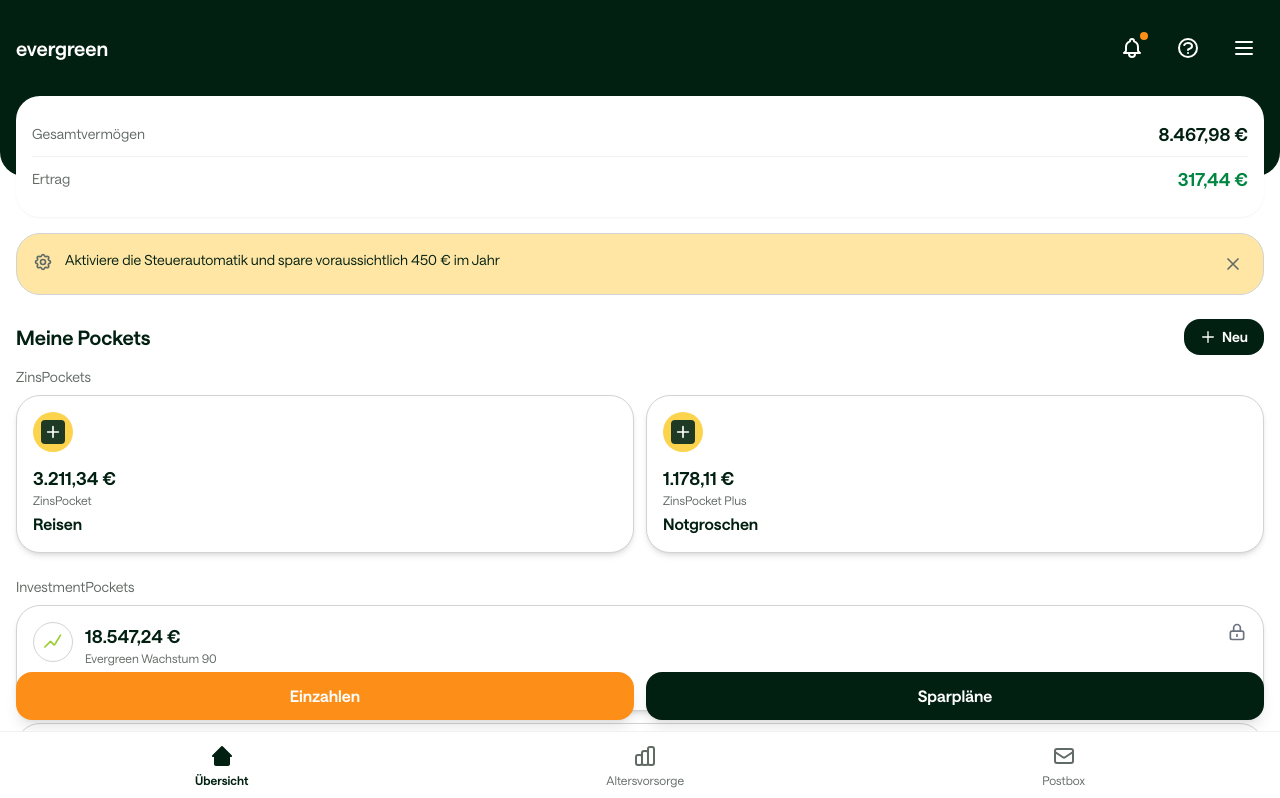
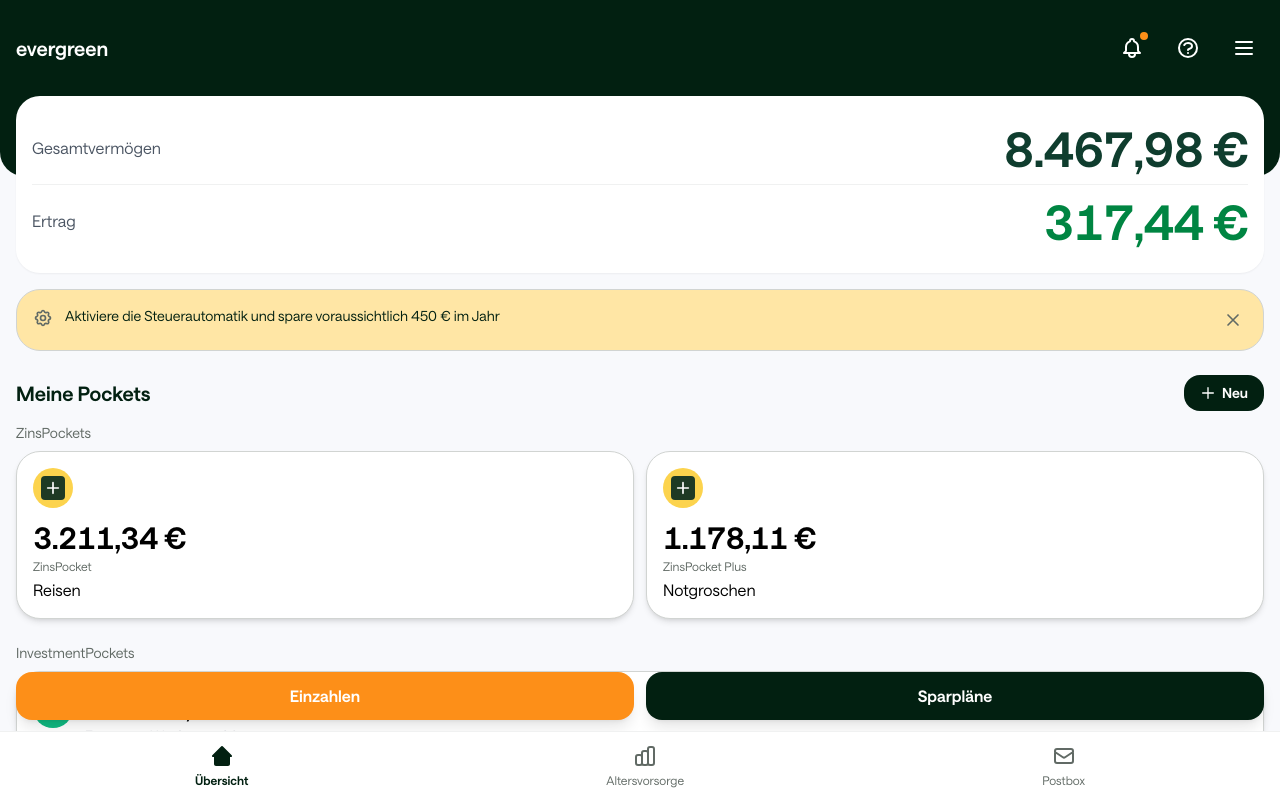
Before and after one commit to ivenkurz/kindersparplan, a Next.js app: page /Dashboard in a window 1280 px wide. Shown: the top 798 px of the page. Built offline with nearby package versions, Linux system fonts and the light colour scheme.

Commit message:
feat: Saans typography for cards/pockets, web app bg #F8F9FC

```diff
--- a/app/Dashboard/page.tsx
+++ b/app/Dashboard/page.tsx
@@ -34,7 +34,7 @@
   }, []);
 
   return (
-    <main className="min-h-screen bg-ds-neutral-0 font-saans pb-[calc(5rem+env(safe-area-inset-bottom))]">
+    <main className="min-h-screen bg-ds-app-bg font-saans pb-[calc(5rem+env(safe-area-inset-bottom))]">
       {/* Sticky Header + Account Card */}
       <div className="sticky top-0 z-50">
         {/* Header – #022011 (ds-neutral-100) */}
@@ -62,16 +62,16 @@
           </div>
         </header>
 
-        {/* Account Summary Card – ohne Ein- und Auszahlungen */}
-        <section className="px-4 -mt-20 pb-0">
+        {/* Account Summary Card – Saans, Vermögens-Typografie */}
+        <section className="px-4 -mt-20 pb-0 font-saans">
           <div className="rounded-ds-lg bg-ds-neutral-0 shadow-sm p-4">
-            <div className="flex justify-between items-center py-2 border-b border-ds-neutral-10">
-              <span className="text-sm text-ds-neutral-70">Gesamtvermögen</span>
-              <span className="text-lg font-bold text-ds-neutral-100">{formatCurrency(8467.98)}</span>
+            <div className="flex justify-between items-center py-3 border-b border-ds-neutral-10">
+              <span className="text-base font-medium text-gray-600">Gesamtvermögen</span>
+              <span className="text-4xl md:text-5xl font-bold text-evergreen-dark leading-tight tracking-tight tabular-nums">{formatCurrency(8467.98)}</span>
             </div>
-            <div className="flex justify-between items-center py-2">
-              <span className="text-sm text-ds-neutral-70">Ertrag</span>
-              <span className="text-lg font-semibold text-ds-seagreen">{formatCurrency(317.44)}</span>
+            <div className="flex justify-between items-center py-3">
+              <span className="text-base font-medium text-gray-600">Ertrag</span>
+              <span className="text-4xl md:text-5xl font-bold text-ds-seagreen leading-tight tracking-tight tabular-nums">{formatCurrency(317.44)}</span>
             </div>
           </div>
         </section>
--- a/app/SparplanRechner/page.tsx
+++ b/app/SparplanRechner/page.tsx
@@ -128,10 +128,10 @@
     }, [einmalig, monatlich, laufzeit, isInvalid, rendite, schwankungenApi]);
 
   return (
-    <main className="min-h-screen bg-ds-neutral-0 font-saans">
+    <main className="min-h-screen bg-ds-app-bg font-saans">
       {/* Sticky Ergebnis oben – mobile-first, full-width (nur Mobile) */}
       {!isInvalid && (
-        <div className="md:hidden fixed top-0 left-0 right-0 z-20 bg-ds-neutral-0 border-b border-ds-neutral-10">
+        <div className="md:hidden fixed top-0 left-0 right-0 z-20 bg-ds-app-bg border-b border-ds-neutral-10">
           <div className="max-w-6xl mx-auto px-4 py-2.5">
             <ResultCards
               gesamtEinzahlungen={gesamtEinzahlungen}
--- a/app/globals.css
+++ b/app/globals.css
@@ -11,5 +11,5 @@
 }
 
 body {
-  @apply bg-ds-neutral-0 text-ds-neutral-100 antialiased font-saans;
+  @apply bg-ds-app-bg text-ds-neutral-100 antialiased font-saans;
 }
--- a/app/layout.tsx
+++ b/app/layout.tsx
@@ -25,7 +25,7 @@
   return (
     <html lang="de">
       <body
-        className={`${saans.variable} ${saans.className} min-h-screen bg-ds-neutral-0 text-ds-neutral-100 antialiased font-saans pt-[env(safe-area-inset-top)] pb-[env(safe-area-inset-bottom)]`}
+        className={`${saans.variable} ${saans.className} min-h-screen bg-ds-app-bg text-ds-neutral-100 antialiased font-saans pt-[env(safe-area-inset-top)] pb-[env(safe-area-inset-bottom)]`}
       >
         {children}
       </body>
--- a/app/page.tsx
+++ b/app/page.tsx
@@ -2,7 +2,7 @@
 
 export default function Home() {
   return (
-    <main className="min-h-screen flex flex-col items-center justify-center p-6 bg-ds-neutral-0">
+    <main className="min-h-screen flex flex-col items-center justify-center p-6 bg-ds-app-bg">
       <div className="text-center max-w-md">
         <h1 className="text-3xl sm:text-4xl font-bold text-ds-neutral-100 mb-4">
           Evergreen Sparplan-Rechner
--- a/components/PocketCard.tsx
+++ b/components/PocketCard.tsx
@@ -28,32 +28,32 @@
 }: PocketCardProps) {
   if (variant === "zins") {
     return (
-      <div className="rounded-ds-lg border border-ds-neutral-20 bg-ds-neutral-0 p-4 shadow-md hover:shadow-lg transition-shadow">
+      <div className="rounded-ds-lg border border-ds-neutral-20 bg-ds-neutral-0 p-4 shadow-md hover:shadow-lg transition-shadow font-saans">
         <div className="w-10 h-10 rounded-full bg-pocket-yellow flex items-center justify-center mb-3">
           <div className="w-6 h-6 rounded bg-pocket-dark flex items-center justify-center">
             <Icon name="plus" size="sm" className="text-ds-neutral-0" strokeWidth={2.5} />
           </div>
         </div>
-        <p className="text-lg font-bold text-ds-neutral-100">{formatCurrency(amount)}</p>
-        <p className="text-xs text-ds-neutral-70">{sublabel}</p>
-        <p className="text-base font-bold text-ds-neutral-100 mt-1">{title}</p>
+        <p className="text-2xl md:text-3xl font-bold text-black leading-tight tracking-tight tabular-nums">{formatCurrency(amount)}</p>
+        <p className="text-xs text-ds-neutral-70 mt-0.5">{sublabel}</p>
+        <p className="text-base font-medium text-black mt-1">{title}</p>
       </div>
     );
   }
 
   return (
-    <div className="rounded-ds-lg border border-ds-neutral-20 bg-ds-neutral-0 p-4 shadow-md hover:shadow-lg transition-shadow flex items-start gap-3">
-      <div className="w-10 h-10 rounded-full bg-ds-neutral-0 border border-ds-neutral-20 flex items-center justify-center shrink-0">
+    <div className="rounded-ds-lg border border-ds-neutral-20 bg-ds-neutral-0 p-4 shadow-md hover:shadow-lg transition-shadow flex items-start gap-3 font-saans">
+      <div className="w-10 h-10 rounded-full bg-pocket-green flex items-center justify-center shrink-0">
         <Icon
           name={investmentIcon}
           size="md"
-          className="text-pocket-investment"
+          className="text-ds-neutral-0"
         />
       </div>
       <div className="flex-1 min-w-0">
-        <p className="text-lg font-bold text-ds-neutral-100">{formatCurrency(amount)}</p>
-        <p className="text-xs text-ds-neutral-70">{sublabel}</p>
-        <p className="text-base font-bold text-ds-neutral-100 mt-1">{title}</p>
+        <p className="text-2xl md:text-3xl font-bold text-black leading-tight tracking-tight tabular-nums">{formatCurrency(amount)}</p>
+        <p className="text-sm font-medium text-gray-500 mt-0.5">{sublabel}</p>
+        <p className="text-base font-medium text-black mt-1">{title}</p>
       </div>
       {locked && (
         <Icon name="lock" size="md" className="text-pocket-gray shrink-0" aria-label="Gesperrt" />
--- a/tailwind.config.ts
+++ b/tailwind.config.ts
@@ -10,10 +10,11 @@
   theme: {
     extend: {
       fontFamily: {
-        saans: ["var(--font-saans)", "Helvetica", "sans-serif"],
+        saans: ["var(--font-saans)", "sans-serif"],
       },
       colors: {
         // Marketing Design System – behalte Locofy-Extraktion
+        "ds-app-bg": "#F8F9FC",
         "ds-neutral": {
           0: "#fff",
           10: "#f0f1f1",
```
